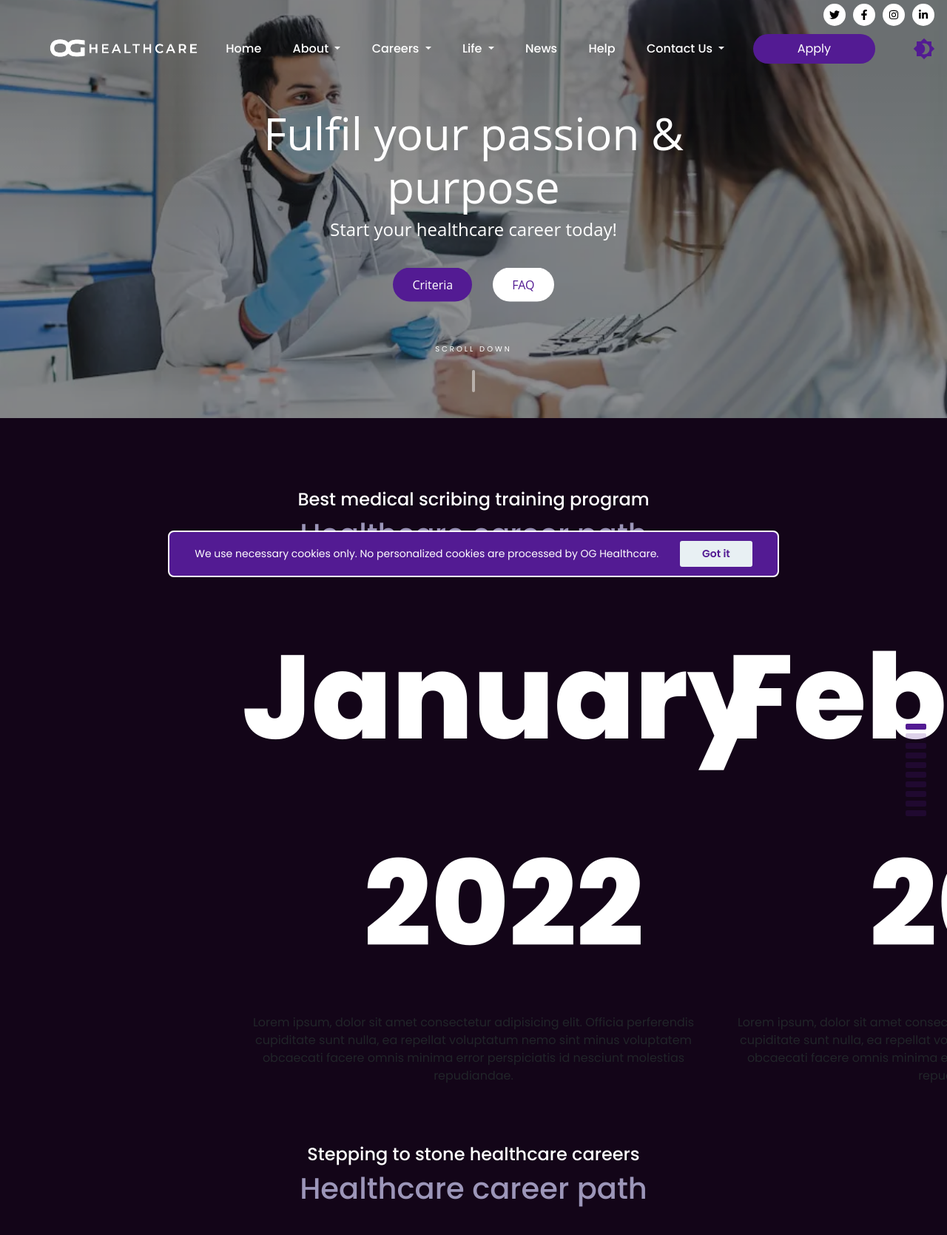
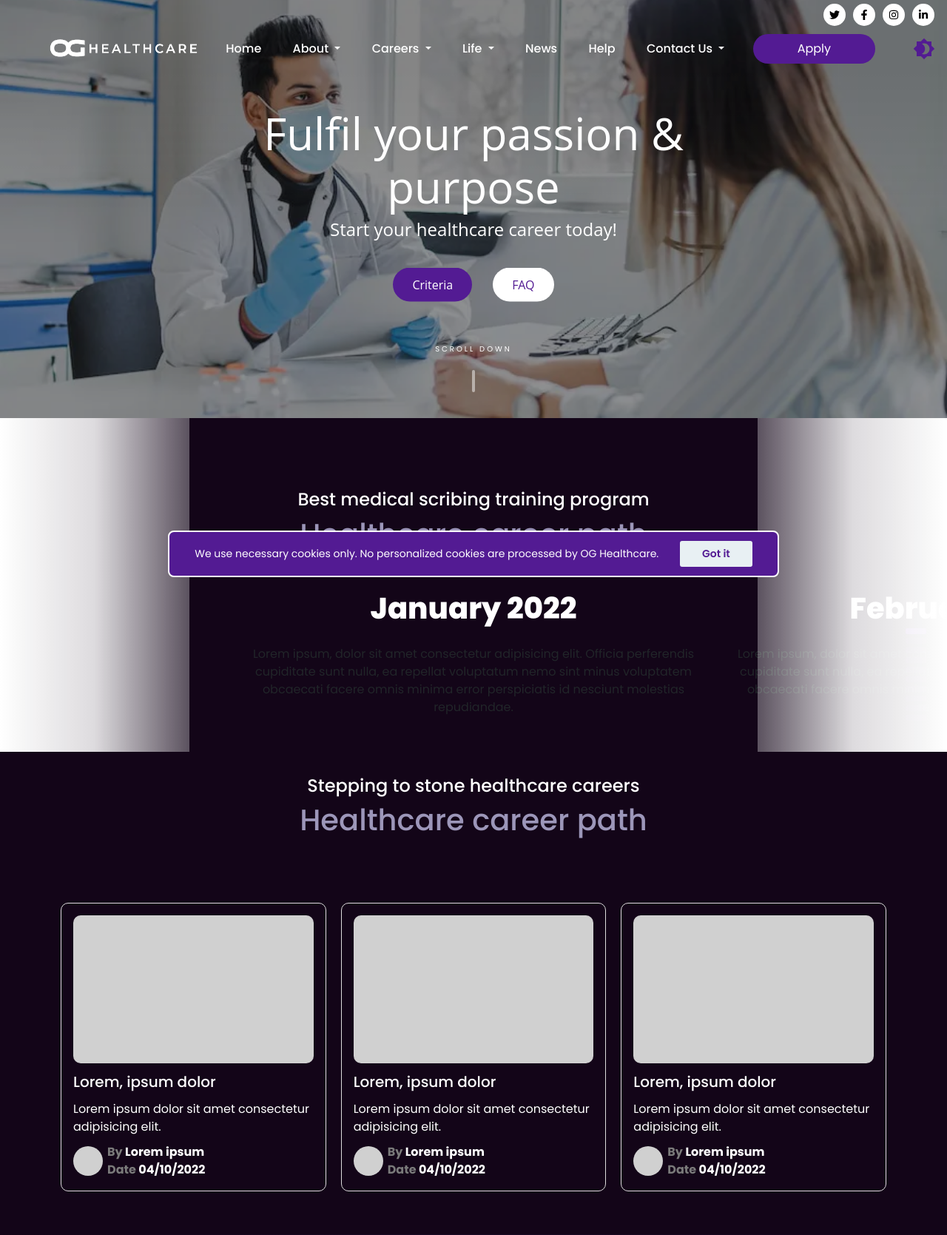
Before and after one commit to vibilk/oghealthcaredev, a PHP site: page /career.html in a window 1280 px wide. Shown: the top 1669 px of the page at 74% size. Run offline with PHP 8.4, Linux system fonts and the light colour scheme.

Commit message:
Update main.css

```diff
--- a/assets/css/main.css
+++ b/assets/css/main.css
@@ -715,37 +715,40 @@ color: var(--primary-color21) !important;
 }
 
 
-/* .horizontal_section::before {
+.horizontal_section::before {
     content: "";
     background: rgb(2,0,36);
-    background: linear-gradient(90deg, #00000000, #00000000, #00000000);
+    background: linear-gradient(90deg, #ffffff, #ffffffdb, #ffffff4f);
     position: absolute;
     left: 0;
     top: 0;
-    width: 38%;
+    width: 20%;
     height: 100%;
-    z-index: 9;
+    z-index: 2;
 }
 .horizontal_section::after {
     content: "";
     background: rgb(2,0,36);
-    background: linear-gradient(270deg, #00000000, #00000000, #00000000);
+    background: linear-gradient(270deg, #ffffff, #ffffffdb, #ffffff4f);
     position: absolute;
     right: 0;
     top: 0;
-    width: 38%;
+    width: 20%;
     height: 100%;
     z-index: 9;
-}  */
+}
 .year_title {
     text-align: center;
-    font-size: 10rem;
+    font-size: 40px;
     font-weight: 800;
     color: var(--primary-color);
-    line-height: 280px;
+    line-height: 40px;
+    margin-bottom: 30px;
     display: inline-block;
     letter-spacing: unset;
-    cursor: w-resize;
+}
+.year_content{
+
 }
 .horizontal-swiper .swiper-slide{
 text-align: center;
@@ -850,7 +853,7 @@ color: #fff !important;
 
 }
 .open_position_section{
-    background: linear-gradient(79.57deg, rgba(19, 5, 24, 0.07) 10.75%, rgba(119, 89, 243, 0.07) 53.13%, rgba(19, 5, 24, 0.07) 106.55%);
+    /* background: linear-gradient(79.57deg, rgba(19, 5, 24, 0.07) 10.75%, rgba(119, 89, 243, 0.07) 53.13%, rgba(19, 5, 24, 0.07) 106.55%); */
 }
 .em_update {
     display: flex;
@@ -1181,6 +1184,7 @@ color: #fff !important;
 .join_partner {
     background: var(--primary-color18);
     display: flex;
+    flex-direction: column;
     width: 70%;
     margin: 18px auto;
     border-radius: 12px;
@@ -1190,9 +1194,9 @@ color: #fff !important;
 }
 
 .join_partner h4 {
-    margin: 0;
-    font-size: 24px;
+    font-size: 35px;
     font-weight: 600;
+    margin-bottom: 2rem;
     color: var(--primary-color15);
 }
 
@@ -2208,10 +2212,11 @@ color: #fff !important;
 .subscribe_section {
     display: flex;
     align-items: center;
-    padding: 22px 20px;
+    padding: 70px 80px;
     color: #fff;
     column-gap: 14px;
     border-radius: 10px;
+    flex-direction: column;
 }
 
 .subscribe_section form {
@@ -2240,8 +2245,9 @@ background: #b286e3;
 }
 
 .subscribe_section h2 {
-    font-size: 30px;
+    font-size: 35px;
     font-weight: 600;
+    margin-bottom: 3rem !important;
 }
 .home_blog_card{
     border: 1px solid #ddd;
```
